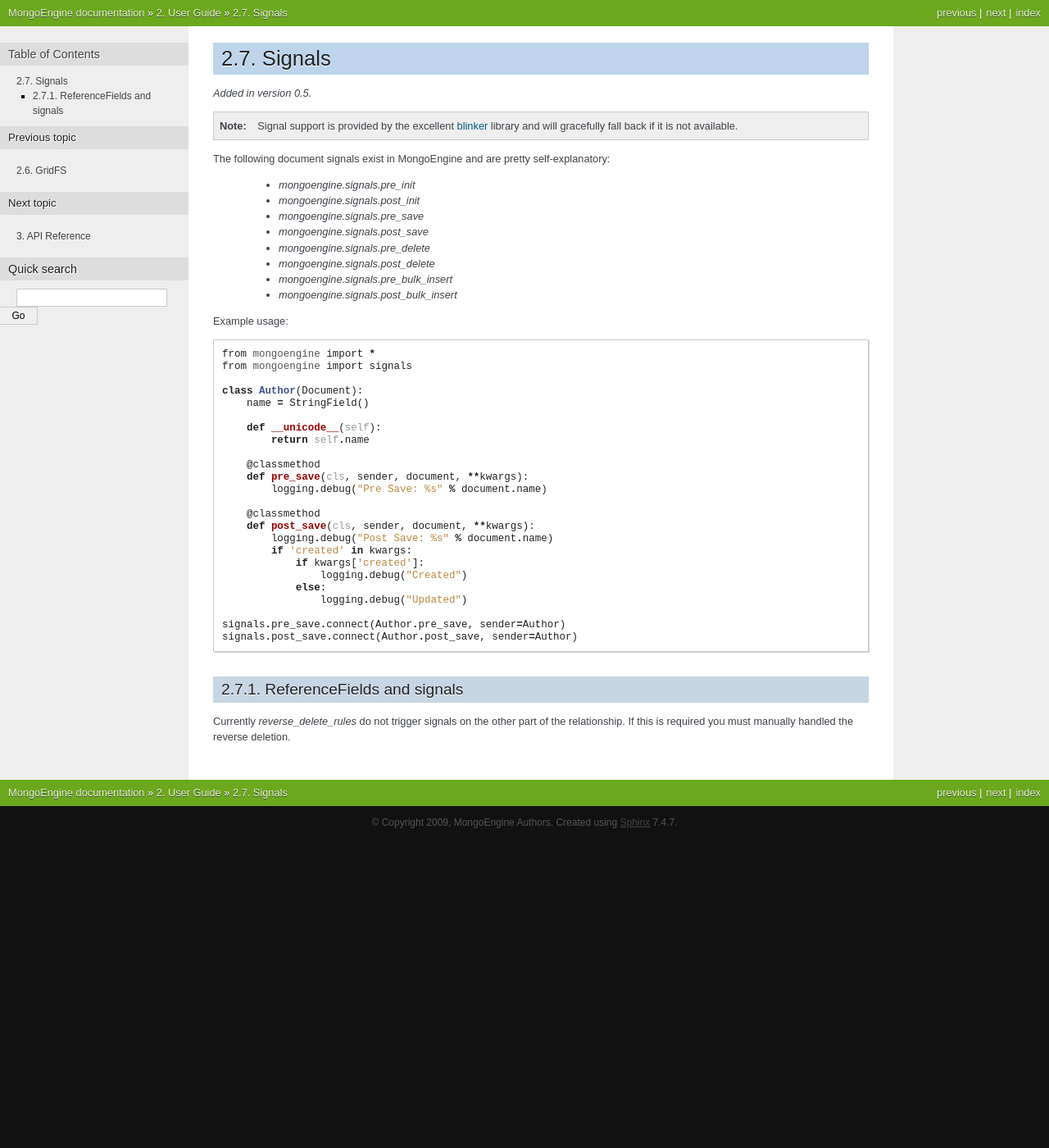
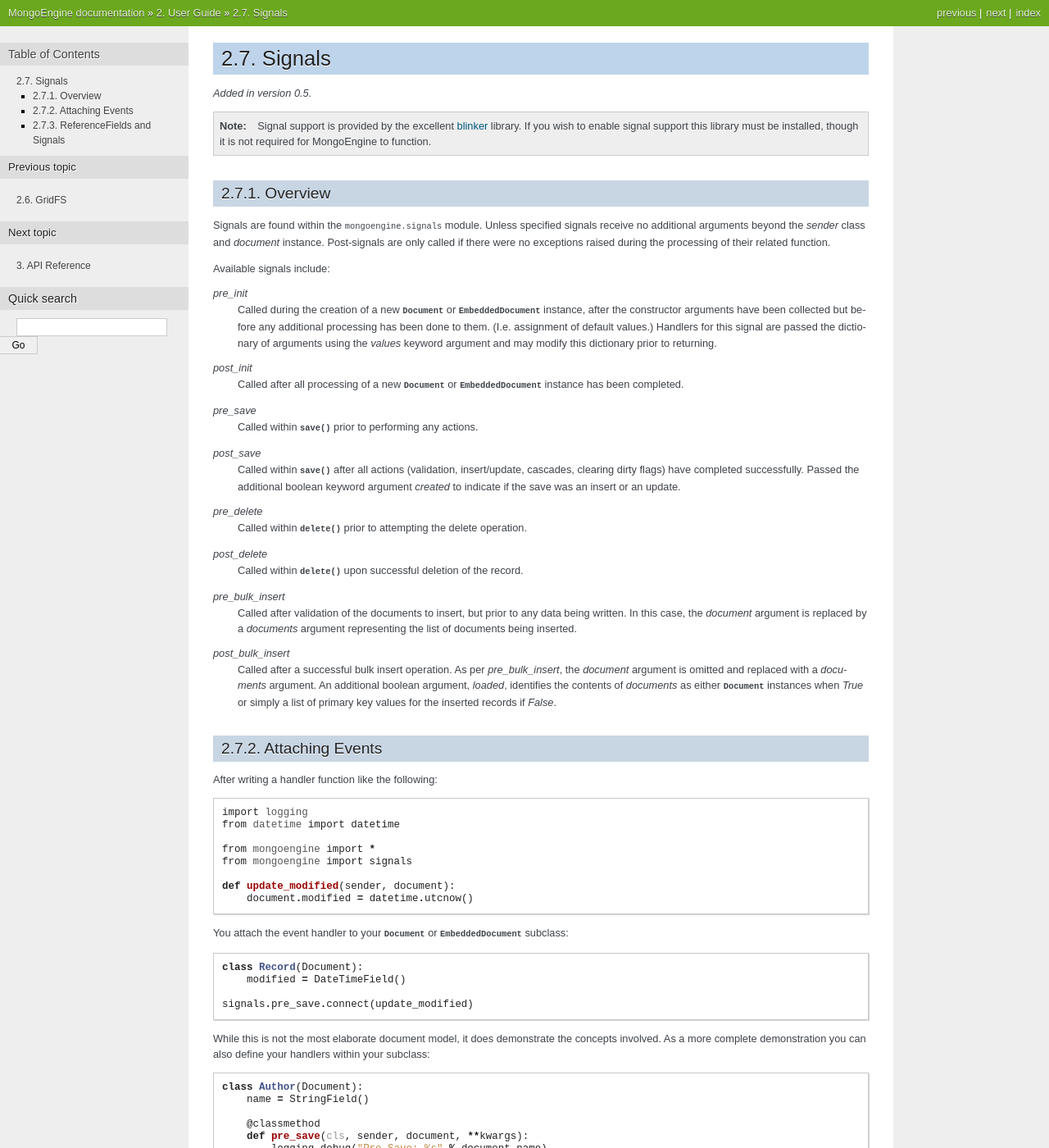
Before and after one commit to MongoEngine/mongoengine, a Sphinx documentation site: the page built from docs/guide/signals.rst, in a window 1280 px wide and 1400 px high. Shown: the whole window at 82% size. Built offline with Sphinx 7.4.7, drawn with Linux system fonts in a browser that asks for light colours; the version number could not be read and is left out; cross-references to code outside the pages are shown as plain code; some of the changed text lies outside the part shown.

Commit message:
Improved signals documentation and some typo fixes.

```diff
--- a/docs/guide/defining-documents.rst
+++ b/docs/guide/defining-documents.rst
@@ -403,7 +403,7 @@ either a single field name, or a list or tuple of field names::
 Skipping Document validation on save
 ------------------------------------
 You can also skip the whole document validation process by setting
-``validate=False`` when caling the :meth:`~mongoengine.document.Document.save`
+``validate=False`` when calling the :meth:`~mongoengine.document.Document.save`
 method::
 
     class Recipient(Document):
--- a/docs/guide/signals.rst
+++ b/docs/guide/signals.rst
@@ -1,5 +1,6 @@
 .. _signals:
 
+=======
 Signals
 =======
 
@@ -7,31 +8,91 @@ Signals
 
 .. note::
 
-  Signal support is provided by the excellent `blinker`_ library and
-  will gracefully fall back if it is not available.
+  Signal support is provided by the excellent `blinker`_ library. If you wish
+  to enable signal support this library must be installed, though it is not
+  required for MongoEngine to function.
+
+Overview
+--------
+
+Signals are found within the :module:`~mongoengine.signals` module.  Unless
+specified signals receive no additional arguments beyond the `sender` class and
+`document` instance.  Post-signals are only called if there were no exceptions
+raised during the processing of their related function.
+
+Available signals include:
+
+`pre_init`
+  Called during the creation of a new :class:`~mongoengine.Document` or
+  :class:`~mongoengine.EmbeddedDocument` instance, after the constructor
+  arguments have been collected but before any additional processing has been
+  done to them.  (I.e. assignment of default values.)  Handlers for this signal
+  are passed the dictionary of arguments using the `values` keyword argument
+  and may modify this dictionary prior to returning.
+
+`post_init`
+  Called after all processing of a new :class:`~mongoengine.Document` or
+  :class:`~mongoengine.EmbeddedDocument` instance has been completed.
+
+`pre_save`
+  Called within :meth:`~mongoengine.document.Document.save` prior to performing
+  any actions.
+
+`post_save`
+  Called within :meth:`~mongoengine.document.Document.save` after all actions
+  (validation, insert/update, cascades, clearing dirty flags) have completed
+  successfully.  Passed the additional boolean keyword argument `created` to
+  indicate if the save was an insert or an update.
+
+`pre_delete`
+  Called within :meth:`~mongoengine.document.Document.delete` prior to
+  attempting the delete operation.
+
+`post_delete`
+  Called within :meth:`~mongoengine.document.Document.delete` upon successful
+  deletion of the record.
+
+`pre_bulk_insert`
+  Called after validation of the documents to insert, but prior to any data
+  being written. In this case, the `document` argument is replaced by a
+  `documents` argument representing the list of documents being inserted.
+
+`post_bulk_insert`
+  Called after a successful bulk insert operation.  As per `pre_bulk_insert`,
+  the `document` argument is omitted and replaced with a `documents` argument.
+  An additional boolean argument, `loaded`, identifies the contents of
+  `documents` as either :class:`~mongoengine.Document` instances when `True` or
+  simply a list of primary key values for the inserted records if `False`.
 
 
-The following document signals exist in MongoEngine and are pretty self-explanatory:
+Attaching Events
+----------------
 
-  * `mongoengine.signals.pre_init`
-  * `mongoengine.signals.post_init`
-  * `mongoengine.signals.pre_save`
-  * `mongoengine.signals.post_save`
-  * `mongoengine.signals.pre_delete`
-  * `mongoengine.signals.post_delete`
-  * `mongoengine.signals.pre_bulk_insert`
-  * `mongoengine.signals.post_bulk_insert`
+After writing a handler function like the following::
 
-Example usage::
+    import logging
+    from datetime import datetime
 
     from mongoengine import *
     from mongoengine import signals
 
+    def update_modified(sender, document):
+        document.modified = datetime.utcnow()
+
+You attach the event handler to your :class:`~mongoengine.Document` or
+:class:`~mongoengine.EmbeddedDocument` subclass::
+
+    class Record(Document):
+        modified = DateTimeField()
+
+    signals.pre_save.connect(update_modified)
+
+While this is not the most elaborate document model, it does demonstrate the
+concepts involved.  As a more complete demonstration you can also define your
+handlers within your subclass::
+
     class Author(Document):
         name = StringField()
-
-        def __unicode__(self):
-            return self.name
 
         @classmethod
         def pre_save(cls, sender, document, **kwargs):
@@ -49,12 +110,40 @@ Example usage::
     signals.pre_save.connect(Author.pre_save, sender=Author)
     signals.post_save.connect(Author.post_save, sender=Author)
 
+Finally, you can also use this small decorator to quickly create a number of
+signals and attach them to your :class:`~mongoengine.Document` or
+:class:`~mongoengine.EmbeddedDocument` subclasses as class decorators::
 
-ReferenceFields and signals
+    def handler(event):
+        """Signal decorator to allow use of callback functions as class decorators."""
+
+        def decorator(fn):
+            def apply(cls):
+                event.connect(fn, sender=cls)
+                return cls
+
+            fn.apply = apply
+            return fn
+
+        return decorator
+
+Using the first example of updating a modification time the code is now much
+cleaner looking while still allowing manual execution of the callback::
+
+    @handler(signals.pre_save)
+    def update_modified(sender, document):
+        document.modified = datetime.utcnow()
+
+    @update_modified.apply
+    class Record(Document):
+        modified = DateTimeField()
+
+
+ReferenceFields and Signals
 ---------------------------
 
 Currently `reverse_delete_rules` do not trigger signals on the other part of
-the relationship.  If this is required you must manually handled the
+the relationship.  If this is required you must manually handle the
 reverse deletion.
 
 .. _blinker: http://pypi.python.org/pypi/blinker
```
